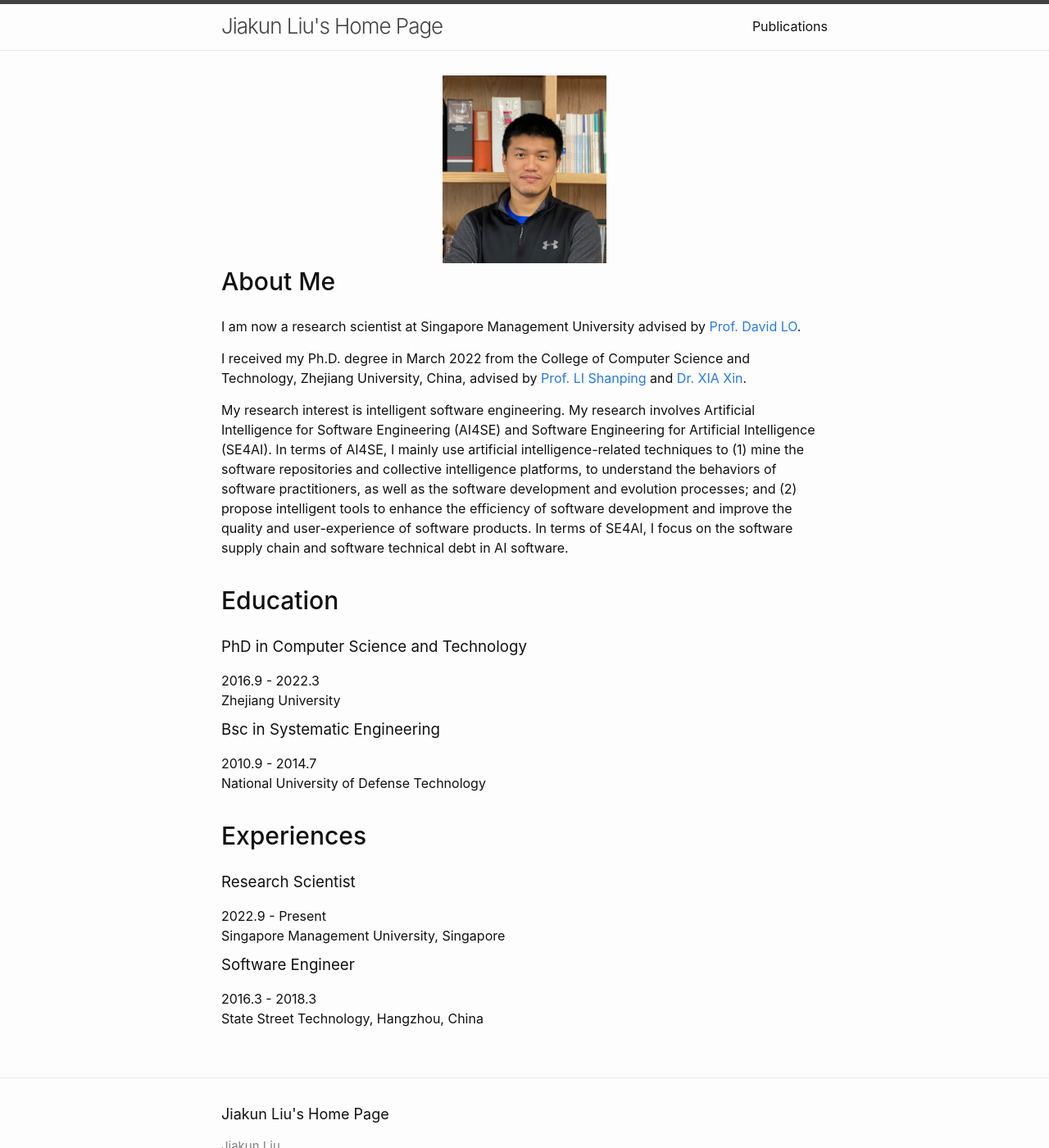
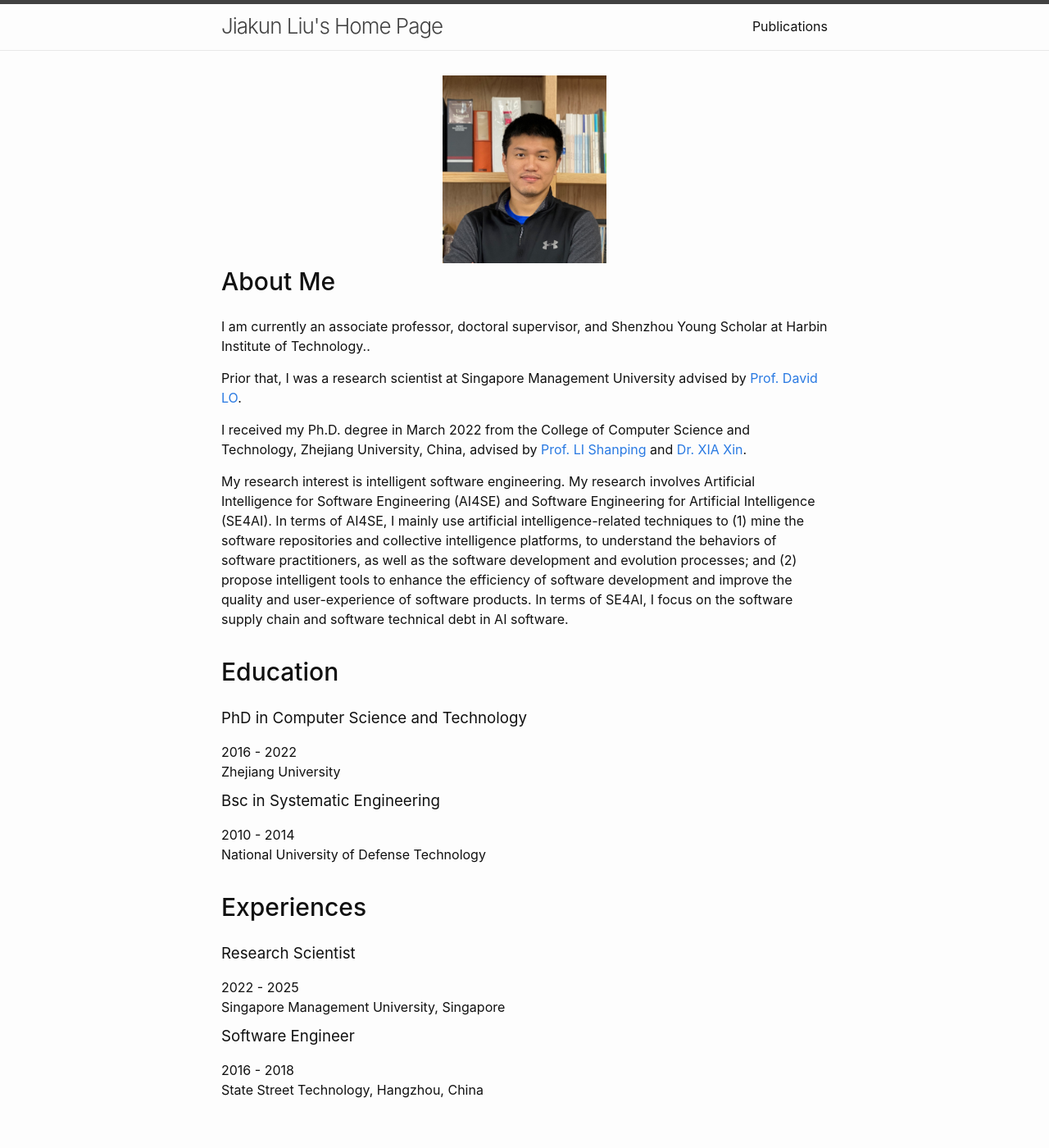
Before and after one commit to jiakun-liu/jiakun-liu.github.io, a Jekyll site: the page built from index.md, in a window 1280 px wide and 1400 px high. Shown: the whole window at 82% size. Built offline with Jekyll 4.4.1, drawn with Linux system fonts in a browser that asks for light colours.

Commit message:
update homepage

```diff
--- a/_layouts/home.html
+++ b/_layouts/home.html
@@ -10,12 +10,11 @@ layout: default
     <section class="section summary-section">
         <h2 class="section-title">About Me</h2>
         <div class="summary">
-            <p>I am now a research scientist at Singapore Management University advised by <a
-                    href="http://www.mysmu.edu/faculty/davidlo/">Prof. David LO</a>. </p>
+            <p>I am currently an associate professor, doctoral supervisor, and Shenzhou Young Scholar at Harbin Institute of Technology.</a>. </p>
 
-            <p>I received my Ph.D. degree in March 2022 from the College of Computer Science and Technology, Zhejiang
-                University, China, advised by <a href="http://person.zju.edu.cn/en/0087125">Prof. LI Shanping</a> and
-                <a href="https://xin-xia.github.io/">Dr. XIA Xin</a>.</p>
+            <p>Prior that, I was a research scientist at Singapore Management University advised by <a href="http://www.mysmu.edu/faculty/davidlo/">Prof. David LO</a>. </p>
+
+            <p>I received my Ph.D. degree in March 2022 from the College of Computer Science and Technology, Zhejiang University, China, advised by <a href="http://person.zju.edu.cn/en/0087125">Prof. LI Shanping</a> and <a href="https://xin-xia.github.io/">Dr. XIA Xin</a>.</p>
 
             <p>My research interest is intelligent software engineering. My research involves Artificial Intelligence for Software Engineering (AI4SE) and Software Engineering for Artificial Intelligence (SE4AI). In terms of AI4SE, I mainly use artificial intelligence-related techniques to (1) mine the software repositories and collective intelligence platforms, to understand the behaviors of software practitioners, as well as the software development and evolution processes; and (2) propose intelligent tools to enhance the efficiency of software development and improve the quality and user-experience of software products.
                 In terms of SE4AI, I focus on the software supply chain and software technical debt in AI software.
@@ -32,7 +31,7 @@ layout: default
             <div class="meta">
                 <div class="upper-row">
                     <h3 class="job-title">PhD in Computer Science and Technology</h3>
-                    <div class="time">2016.9 - 2022.3</div>
+                    <div class="time">2016 - 2022</div>
                 </div>
                 <div class="company">Zhejiang University</div>
             </div>
@@ -43,7 +42,7 @@ layout: default
             <div class="meta">
                 <div class="upper-row">
                     <h3 class="job-title">Bsc in Systematic Engineering</h3>
-                    <div class="time">2010.9 - 2014.7</div>
+                    <div class="time">2010 - 2014</div>
                 </div>
                 <div class="company">National University of Defense Technology</div>
             </div>
@@ -61,7 +60,7 @@ layout: default
             <div class="meta">
                 <div class="upper-row">
                     <h3 class="job-title">Research Scientist</h3>
-                    <div class="time">2022.9 - Present</div>
+                    <div class="time">2022 - 2025</div>
                 </div>
                 <!--//upper-row-->
                 <div class="company">Singapore Management University, Singapore</div>
@@ -74,7 +73,7 @@ layout: default
             <div class="meta">
                 <div class="upper-row">
                     <h3 class="job-title">Software Engineer</h3>
-                    <div class="time">2016.3 - 2018.3</div>
+                    <div class="time">2016 - 2018</div>
                 </div>
                 <!--//upper-row-->
                 <div class="company">State Street Technology, Hangzhou, China</div>
```
